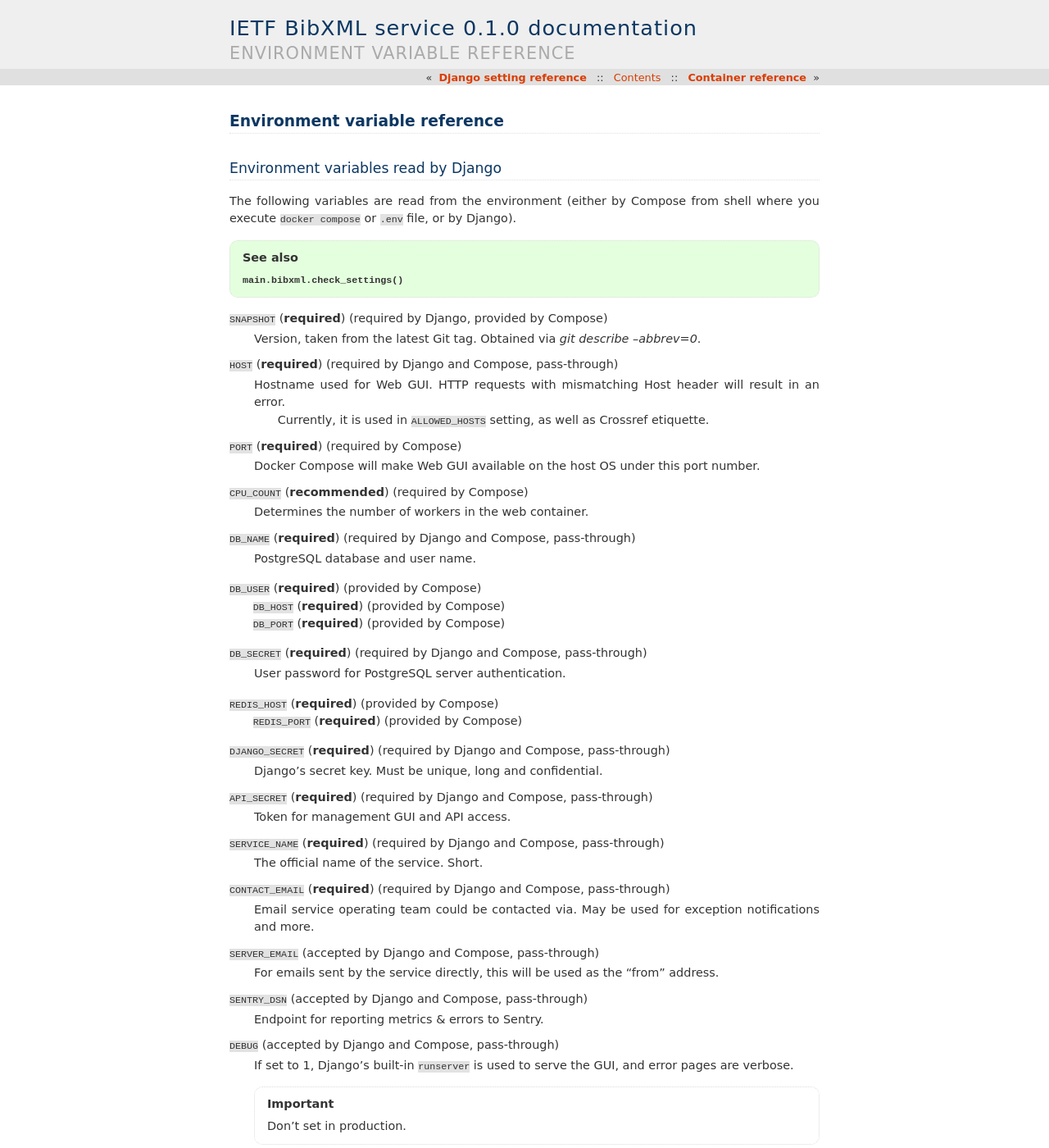
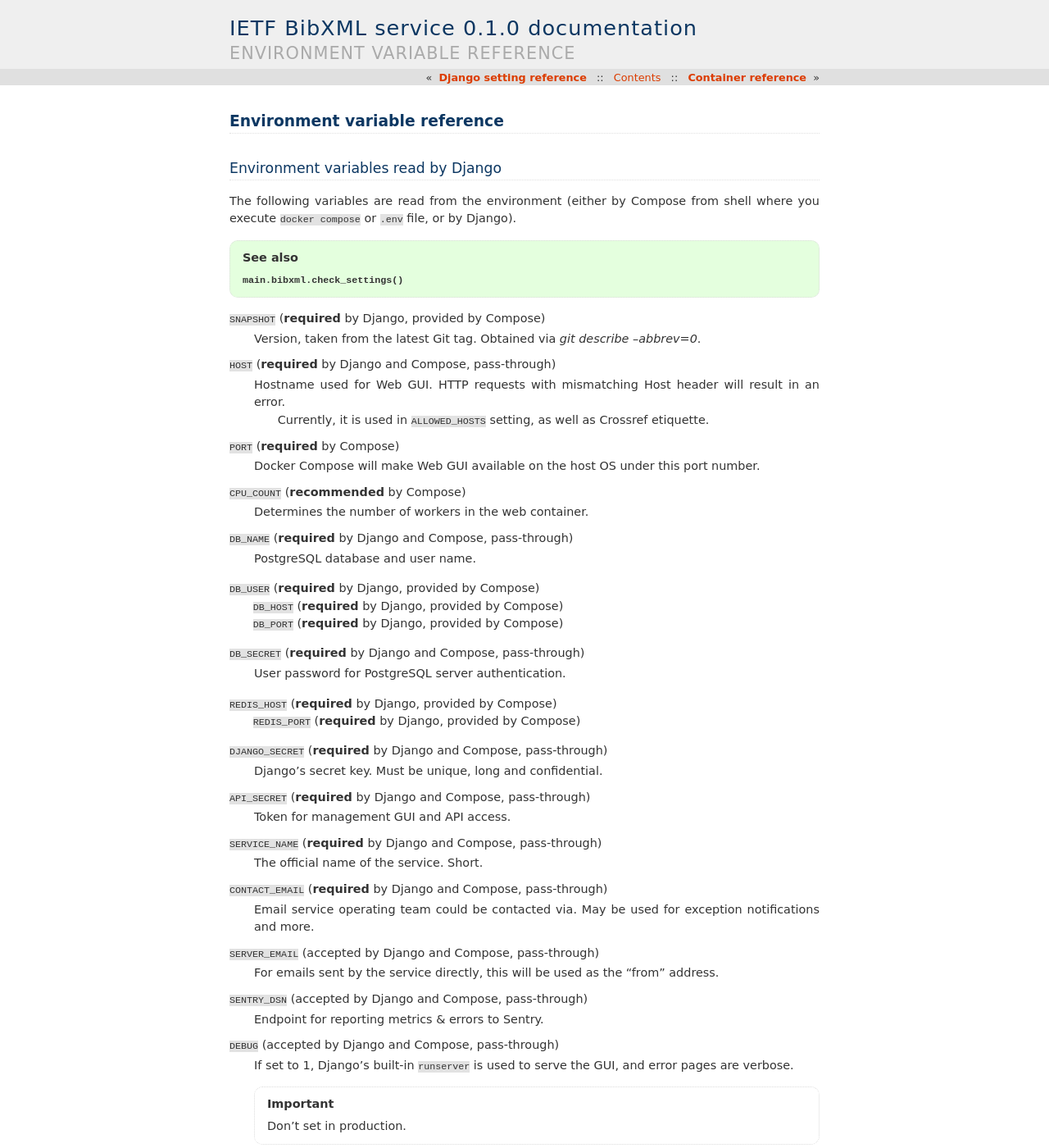
Before and after one commit to ietf-tools/bibxml-service, a Sphinx documentation site: the page built from docs/ref/env.rst, in a window 1280 px wide and 1400 px high. Shown: the whole window at 82% size. Built offline with Sphinx 7.4.7, drawn with Linux system fonts in a browser that asks for light colours; pages that are not in the unit, such as notebooks, are missing from menus.

Commit message:
docs(ref/env): phrasing

```diff
--- a/docs/ref/env.rst
+++ b/docs/ref/env.rst
@@ -11,50 +11,50 @@
 
 .. seealso:: :func:`main.bibxml.check_settings()`
 
-``SNAPSHOT`` (**required**) (required by Django, provided by Compose)
+``SNAPSHOT`` (**required** by Django, provided by Compose)
     Version, taken from the latest Git tag.
     Obtained via `git describe --abbrev=0`.
 
-``HOST`` (**required**) (required by Django and Compose, pass-through)
+``HOST`` (**required** by Django and Compose, pass-through)
     Hostname used for Web GUI.
     HTTP requests with mismatching Host header will result in an error.
 
     Currently, it is used in ``ALLOWED_HOSTS`` setting,
     as well as Crossref etiquette.
 
-``PORT`` (**required**) (required by Compose)
+``PORT`` (**required** by Compose)
     Docker Compose will make Web GUI available
     on the host OS under this port number.
 
-``CPU_COUNT`` (**recommended**) (required by Compose)
+``CPU_COUNT`` (**recommended** by Compose)
     Determines the number of workers in the web container.
 
-``DB_NAME`` (**required**) (required by Django and Compose, pass-through)
+``DB_NAME`` (**required** by Django and Compose, pass-through)
     PostgreSQL database and user name.
 
-``DB_USER`` (**required**) (provided by Compose)
+``DB_USER`` (**required** by Django, provided by Compose)
 
-``DB_HOST`` (**required**) (provided by Compose)
+``DB_HOST`` (**required** by Django, provided by Compose)
 
-``DB_PORT`` (**required**) (provided by Compose)
+``DB_PORT`` (**required** by Django, provided by Compose)
 
-``DB_SECRET`` (**required**) (required by Django and Compose, pass-through)
+``DB_SECRET`` (**required** by Django and Compose, pass-through)
     User password for PostgreSQL server authentication.
 
-``REDIS_HOST`` (**required**) (provided by Compose)
+``REDIS_HOST`` (**required** by Django, provided by Compose)
 
-``REDIS_PORT`` (**required**) (provided by Compose)
+``REDIS_PORT`` (**required** by Django, provided by Compose)
 
-``DJANGO_SECRET`` (**required**)  (required by Django and Compose, pass-through)
+``DJANGO_SECRET`` (**required** by Django and Compose, pass-through)
     Django’s secret key. Must be unique, long and confidential.
 
-``API_SECRET`` (**required**) (required by Django and Compose, pass-through)
+``API_SECRET`` (**required** by Django and Compose, pass-through)
     Token for management GUI and API access.
 
-``SERVICE_NAME`` (**required**) (required by Django and Compose, pass-through)
+``SERVICE_NAME`` (**required** by Django and Compose, pass-through)
     The official name of the service. Short.
 
-``CONTACT_EMAIL`` (**required**) (required by Django and Compose, pass-through)
+``CONTACT_EMAIL`` (**required** by Django and Compose, pass-through)
     Email service operating team could be contacted via.
     May be used for exception notifications and more.
 
```
